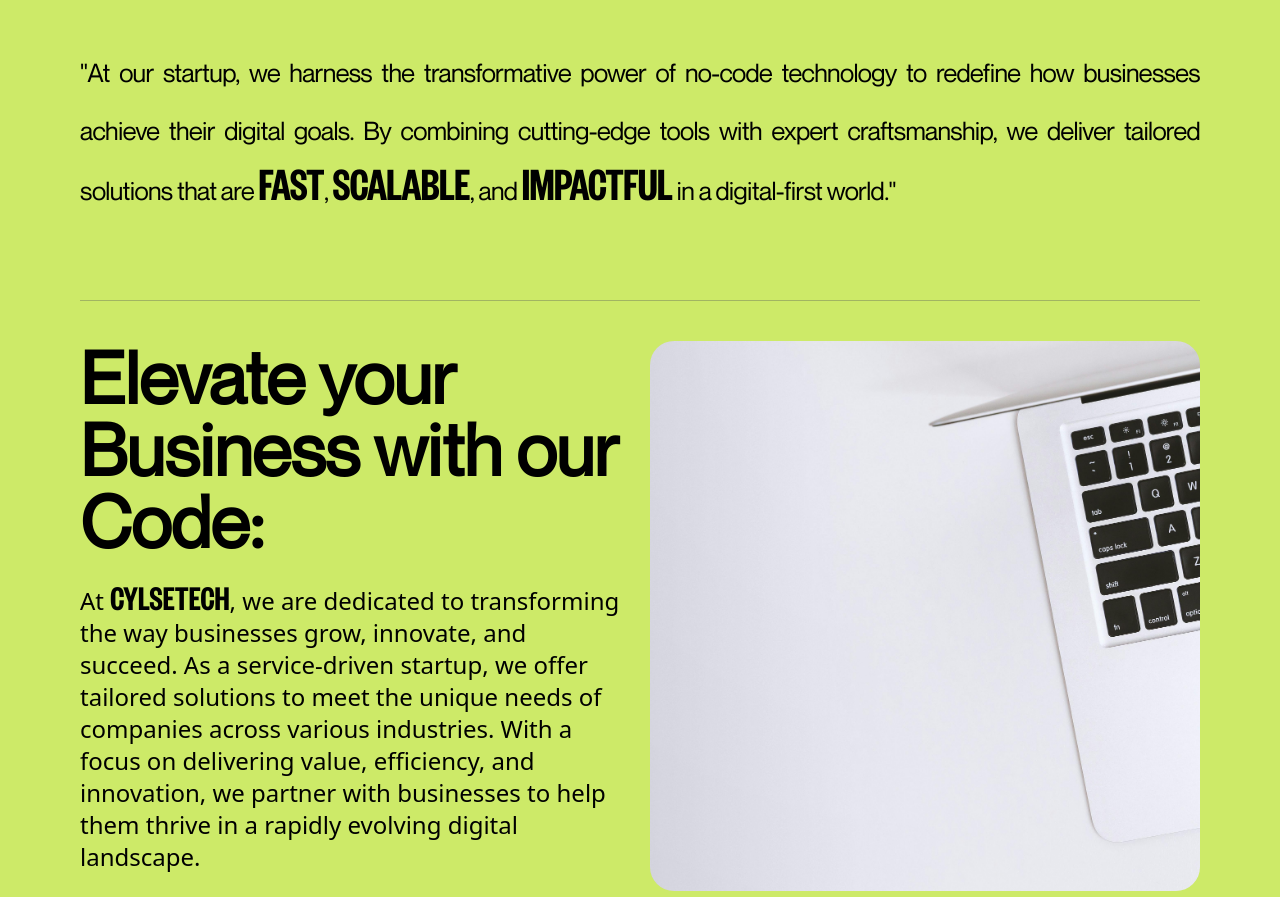
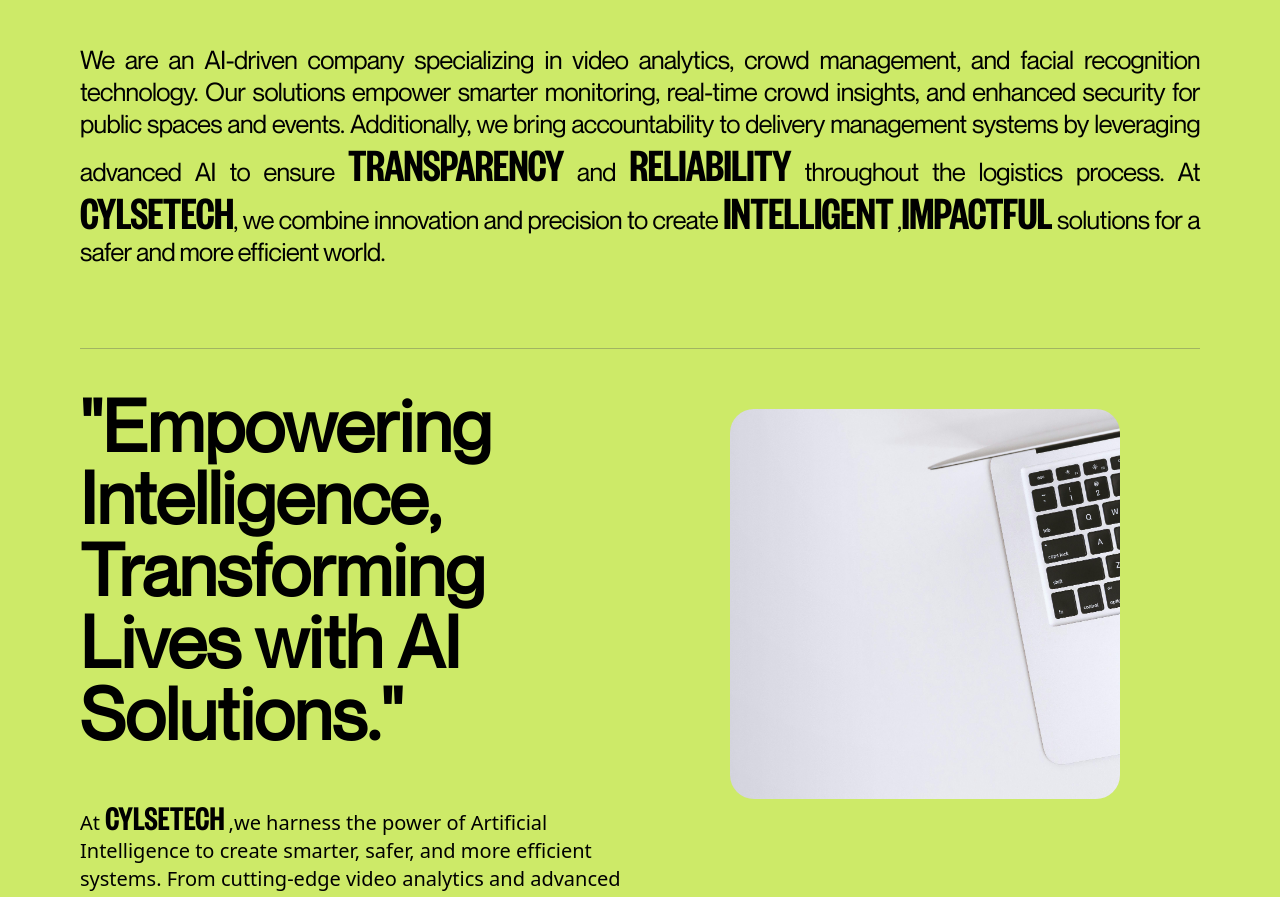
Before and after one commit to kunal23g/CYLSETECH-M, a React (Vite) app: page / in a window 1280 px wide. Shown: the part 800-1697 px from the top of the page. Built offline with nearby package versions, Linux system fonts and the light colour scheme.

Commit message:
Update About.jsx

```diff
--- a/src/components/About.jsx
+++ b/src/components/About.jsx
@@ -1,34 +1,65 @@
-import React, { useEffect, useState } from 'react';
-import about from '../assets/About.jpg';
+import React, { useEffect, useState } from "react";
+import about from "../assets/About.jpg";
 
 function About() {
+  return (
+    <div
+      id="about-us"
+      className="w-full p-4 sm:p-8 md:p-12 lg:p-20 bg-[#CDEA68] "
+    >
+      <h1 className="text-black mt-5 text-justify font-neueMontreal  text-2xl md:text-3xl lg:text-[2vw] lg:leading-tight lg:leading-[2.5vw] tracking-tight">
+        We are an AI-driven company specializing in video analytics, crowd
+        management, and facial recognition technology. Our solutions empower
+        smarter monitoring, real-time crowd insights, and enhanced security for
+        public spaces and events. Additionally, we bring accountability to
+        delivery management systems by leveraging advanced AI to ensure{" "}
+        <span className="font-foundersGrotesk font-bold text-4xl lg:text-5xl ">
+          TRANSPARENCY
+        </span>{" "}
+        and{" "}
+        <span className="font-foundersGrotesk font-bold text-4xl lg:text-5xl ">
+          RELIABILITY
+        </span>{" "}
+        throughout the logistics process. At{" "}
+        <span className="font-foundersGrotesk font-bold text-4xl lg:text-5xl ">
+          CYLSETECH
+        </span>
+        , we combine innovation and precision to create{" "}
+        <span className="font-foundersGrotesk font-bold text-4xl lg:text-5xl mr-1 ">
+          INTELLIGENT
+        </span>
+        ,
+        <span className="font-foundersGrotesk font-bold text-4xl lg:text-5xl ">
+          IMPACTFUL
+        </span> solutions for a safer and more efficient world.
+      </h1>
+      <div className="w-full grid grid-cols-1 lg:grid-cols-2 gap-5 border-t-[1px] pt-10 border-[#a1b562] mt-10 lg:mt-20">
+        <div className="flex flex-col justify-center">
+          <h1 className=" text-3xl mb-2 lg:mb-8 font-neueMontreal font-semibold  lg:text-7xl text-black">
+          "Empowering Intelligence, Transforming Lives with AI Solutions."
+          </h1>
+          <h1 className=" mt-4 mb-3 sm:text-2xl  lg:text-xl text-black">
+            At{" "}
+            <span className="font-foundersGrotesk font-bold text-4xl mr-1 ">
+              CYLSETECH
+            </span>
+            ,we harness the power of Artificial Intelligence to create smarter, safer, and more efficient systems. From cutting-edge video analytics and advanced crowd management to precise facial recognition, our solutions are designed to transform the way the world operates.
+But we don’t stop there. Our accountability-driven delivery management tools ensure transparency and trust in logistics, setting new benchmarks for reliability in the industry.
+We innovate to empower businesses and communities alike, building technology that doesn’t just solve problems but anticipates them. Together, let’s shape a world where AI works for everyone
+          </h1>
 
-
-    return (
-        <div id='about-us'
-            className='w-full p-4 sm:p-8 md:p-12 lg:p-20 bg-[#CDEA68] '
-        >
-            <h1 className='text-black mt-5 text-justify font-neueMontreal text-2xl sm:text-3xl md:text-3xl lg:text-[2vw] leading-tight lg:leading-[4.5vw] tracking-tight'>
-            "At our startup, we harness the transformative power of no-code technology to redefine how businesses achieve their digital goals. By combining cutting-edge tools with expert craftsmanship, we deliver tailored solutions that are <span className='font-foundersGrotesk font-bold text-5xl '>FAST</span>, <span className='text-5xl font-foundersGrotesk font-bold text-uppercase'>SCALABLE</span>, and  <span className='font-foundersGrotesk font-bold text-5xl '>IMPACTFUL</span> in a digital-first world."            </h1>
-            <div className='w-full grid grid-cols-1 lg:grid-cols-2 gap-5 border-t-[1px] pt-10 border-[#a1b562] mt-10 lg:mt-20'>
-                <div className='flex flex-col justify-between'>
-                    <h1 className=' text-3xl mb-2 font-neueMontreal font-semibold  lg:text-7xl text-black'>Elevate your Business with our Code:</h1>
-                    <h1 className=' mt-3 sm:text-2xl  lg:text-2xl text-black'>At <span className='font-foundersGrotesk font-bold text-4xl '>CYLSETECH</span>, we are dedicated to transforming the way businesses grow, innovate, and succeed. As a service-driven startup, we offer tailored solutions to meet the unique needs of companies across various industries. With a focus on delivering value, efficiency, and innovation, we partner with businesses to help them thrive in a rapidly evolving digital landscape.</h1>
-                    <button className='group relative px-6 py-4 lg:px-10 lg:py-6 mt-6 lg:mt-8 bg-zinc-900 rounded-full uppercase text-white flex items-center justify-between overflow-hidden w-fit'>
-                        <span className='relative z-10 transition-colors duration-300 group-hover:text-black'>Read More</span>
-                        <div className='relative z-10 w-2 h-2 bg-zinc-100 rounded-full ml-4 transition-colors duration-300 group-hover:bg-black'></div>
-                        <div className='absolute inset-0 bg-white transform translate-y-full transition-transform duration-300 group-hover:translate-y-0'></div>
-                    </button>
-                </div>
-                <div className='relative aspect-square rounded-3xl overflow-hidden group'>
-                    <img className='w-full h-full object-cover' src={about} alt="About" />
-                    <div className='absolute inset-0 bg-black bg-opacity-50 flex items-center justify-center opacity-0 group-hover:opacity-100 transition-opacity duration-300'>
-                        <span className='text-white uppercase text-4xl font-bold'>cylsetech</span>
-                    </div>
-                </div>
-            </div>
         </div>
-    );
+        <div className="sm:mt-5  lg:mx-20 relative aspect-square rounded-3xl overflow-hidden group">
+          <img className="w-full h-full object-cover" src={about} alt="About" />
+          <div className="absolute inset-0 bg-black bg-opacity-50 flex items-center justify-center opacity-0 group-hover:opacity-100 transition-opacity duration-300">
+            <span className="text-white uppercase text-4xl font-bold">
+              cylsetech
+            </span>
+          </div>
+        </div>
+      </div>
+    </div>
+  );
 }
 
 export default About;
```
